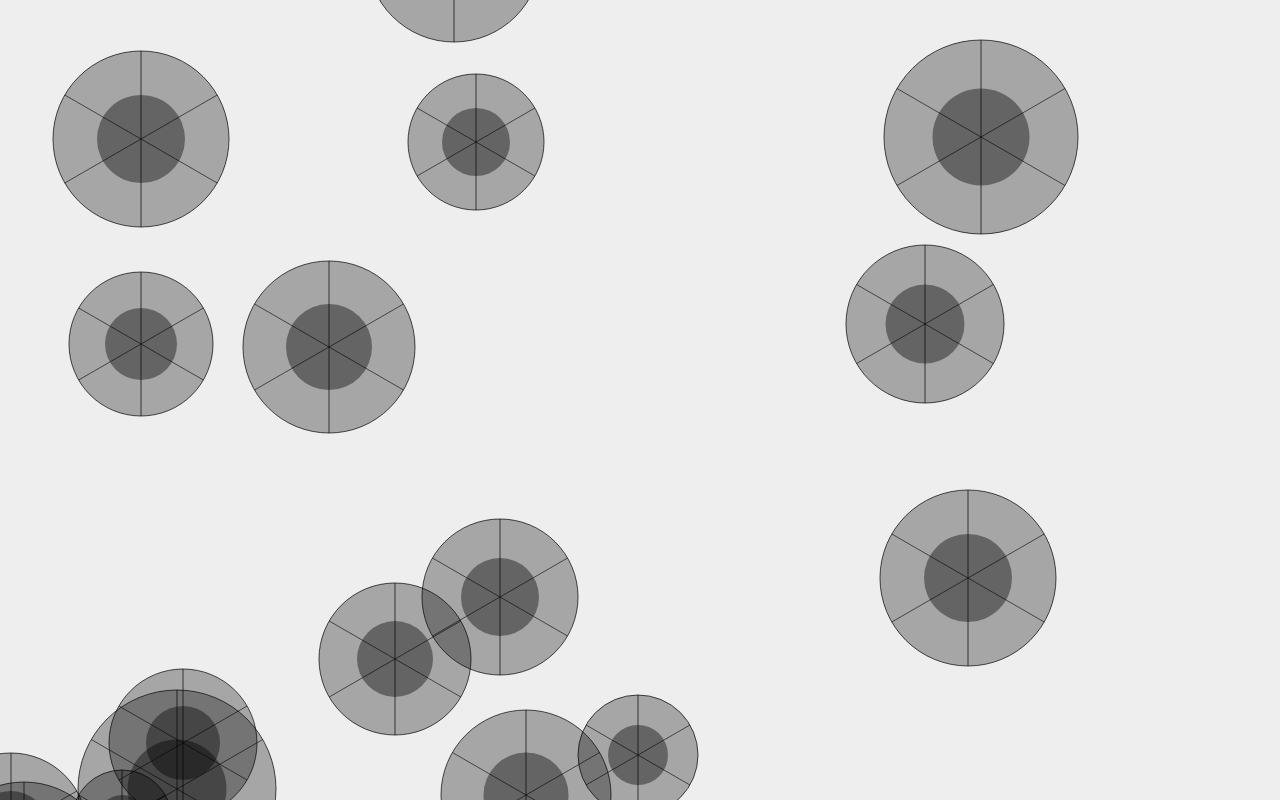
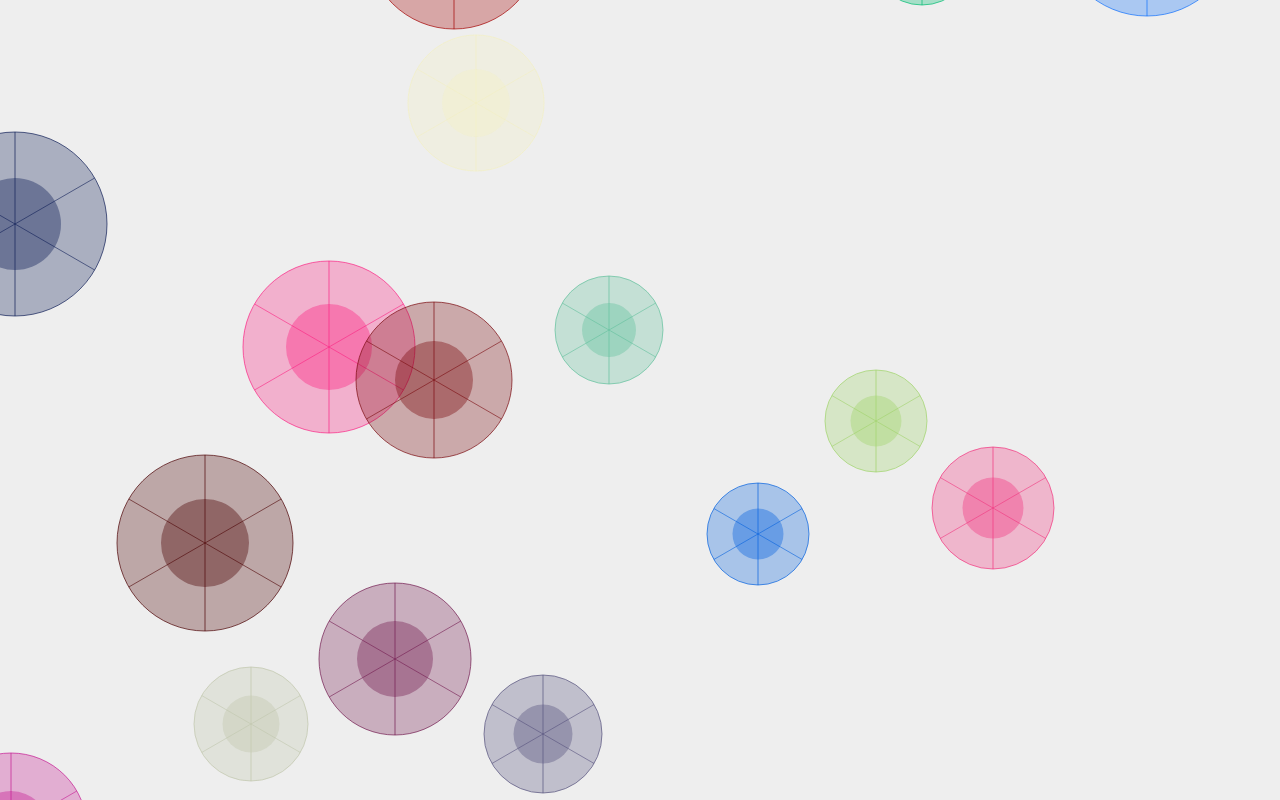
Before and after one commit to darrenchang/viewFinder, a plain HTML site: page index.html in a window 1280 px wide. Drawn offline with Linux system fonts and the light colour scheme.

Commit message:
Colorful

```diff
--- a/index.html
+++ b/index.html
@@ -41,12 +41,18 @@
         var circleY = [];
         var circleRad = [];
         var circleSpd = [];
+        var circleColorR = [];
+        var circleColorG = [];
+        var circleColorB = [];
         var circleStatus = [];
         for (c = 0; c < nCircles; c++) {
             circleRad[c] = Math.floor((Math.random() * 50) + 50);
             circleX[c] = Math.floor((Math.random() * window.innerWidth - circleRad[c]) + circleRad[c]);
             circleY[c] = -(Math.floor((Math.random() * window.innerHeight - circleRad[c]) + circleRad[c]));
             circleSpd[c] = Math.floor((Math.random() * 5) + 1);
+            circleColorR[c] = Math.floor(Math.random() * 255);
+            circleColorG[c] = Math.floor(Math.random() * 255);
+            circleColorB[c] = Math.floor(Math.random() * 255);
             circleStatus[c] = 1;
         }
 
@@ -65,15 +71,15 @@
                 // inner circle
                 ctx.beginPath();
                 ctx.arc(circleX[c], circleY[c], circleRad[c] / 2, 0, Math.PI * 2);
-                ctx.fillStyle = "rgba(0, 0, 0, .4)";
+                ctx.fillStyle = "rgba(" + circleColorR[c] + ", " + circleColorG[c] +  ", " + circleColorB[c] + ", .4)";
                 ctx.fill();
                 ctx.closePath();
 
                 // outer circle
                 ctx.beginPath();
                 ctx.arc(circleX[c], circleY[c], circleRad[c], 0, Math.PI * 2);
-                ctx.fillStyle = "rgba(0, 0, 0, .3)";
-                ctx.strokeStyle = "rgba(0, 0, 0, .7)";
+                ctx.fillStyle = "rgba(" + circleColorR[c] + ", " + circleColorG[c] +  ", " + circleColorB[c] + ", .3)";
+                ctx.strokeStyle = "rgba(" + circleColorR[c] + ", " + circleColorG[c] +  ", " + circleColorB[c] + ", .7)";
                 ctx.stroke();
                 ctx.fill();
                 ctx.closePath();
@@ -88,7 +94,7 @@
                     ctx.moveTo(spokeX1, spokeY1);
                     ctx.lineTo(spokeX2, spokeY2);
                     ctx.stroke();
-                    ctx.strokeStyle = "rgba(0, 0, 0, .6)";
+                    ctx.strokeStyle = "rgba(" + circleColorR[c] + ", " + circleColorG[c] +  ", " + circleColorB[c] + ", .6)";
                     ctx.closePath();
                 }
 
```
